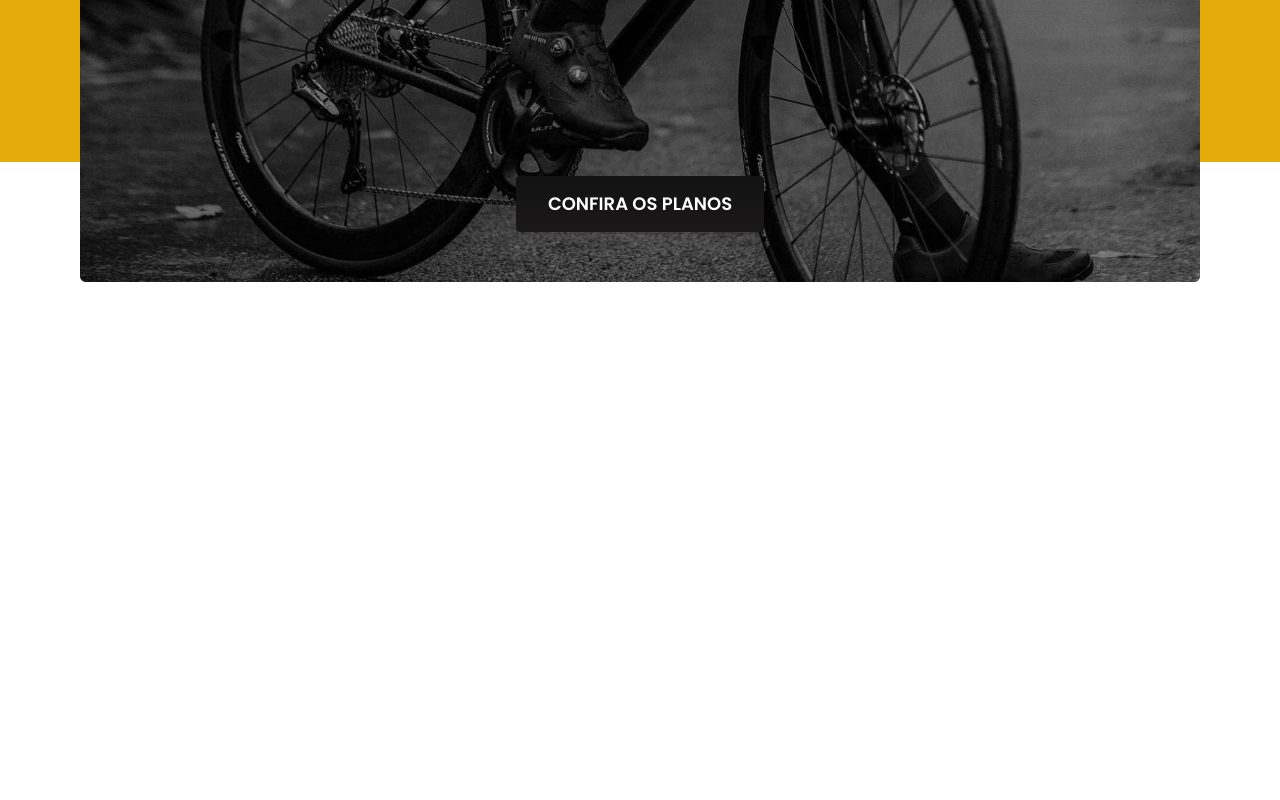
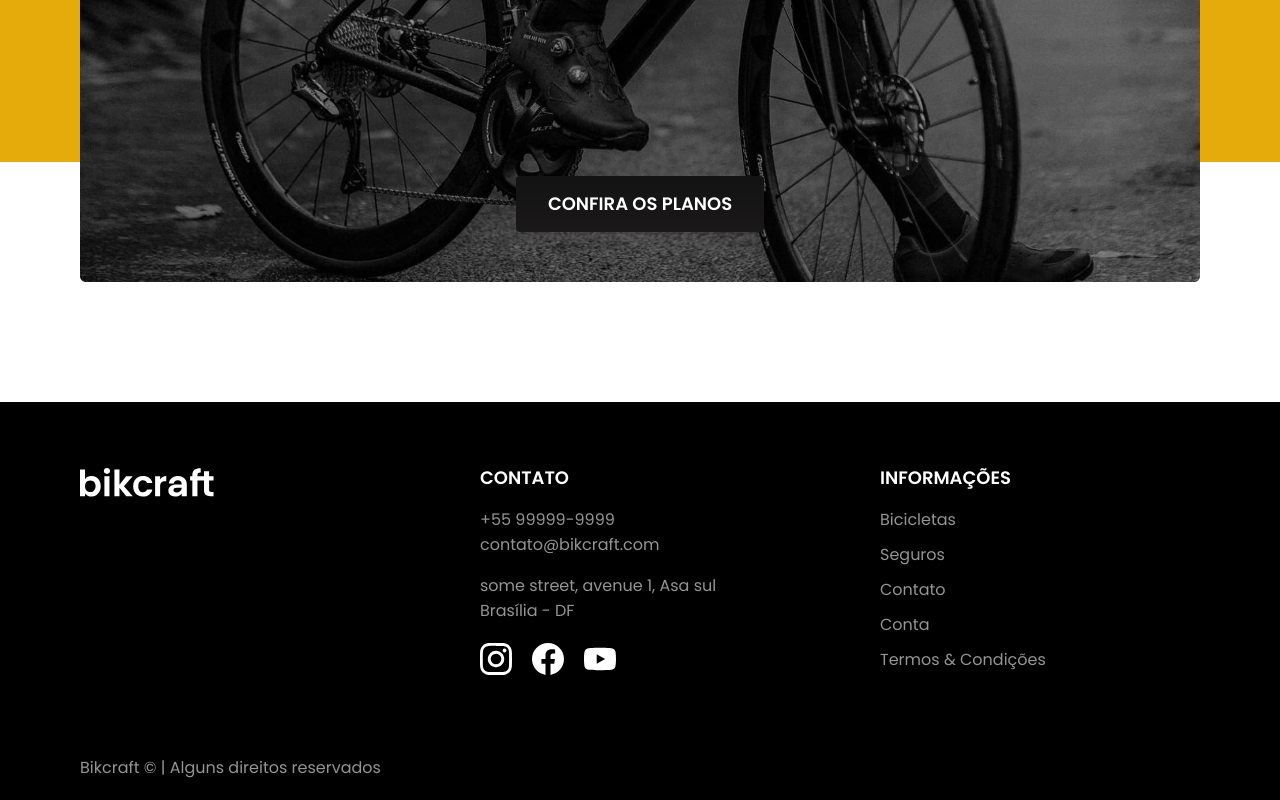
Before and after one commit to gabezy/bikcraft-project, a plain HTML site: page index.html in a window 1280 px wide. Shown: the part 3859-4659 px from the top of the page. Before the commit the page ends 4141 px from the top, so only its background shows below. Drawn offline with Linux system fonts and the light colour scheme.

Commit message:
Home page

```diff
--- a/css/global/header.css
+++ b/css/global/header.css
@@ -86,6 +86,10 @@
   z-index: 99;
 }
 @media (max-width: 900px) {
+  .header {
+    padding-top: 2rem !important;
+    padding-bottom: 2rem !important;
+  }
   .header-menu {
     display: none;
   }
--- a/css/style.css
+++ b/css/style.css
@@ -1,6 +1,7 @@
 /* Global */
 @import "/css/global/global.css";
 @import "/css/global/header.css";
+@import "/css/global/footer.css";
 
 /* Utility */
 @import "/css/utility/colors.css";
--- a/css/utility/components.css
+++ b/css/utility/components.css
@@ -24,6 +24,9 @@
 }
 
 /* Margin */
+.mg-b-120 {
+  margin-bottom: 120px;
+}
 .mg-b-80 {
   margin-bottom: 80px;
 }
--- a/css/utility/typography.css
+++ b/css/utility/typography.css
@@ -31,6 +31,7 @@
   font-size: 1.125rem;
   line-height: 1.35;
   font-weight: 600;
+  text-transform: uppercase;
 }
 .font-2-l {
   font-family: var(--ff-secondary);
--- a/index.html
+++ b/index.html
@@ -146,7 +146,7 @@
     </section>
 
     <article class="seguros-bg">
-        <div class="seguros container">
+        <div class="seguros container mg-b-120">
             <h2 class="font-1-xxl clr-c11 mg-b-40">Não fique desprotegido<span class="clr-c0">.</span></h2>
             <p class="font-1-l mg-b-72">
                 Confira mais nossos <b>seguros</b> para deixar sua bikcraft segura. Contamos com assistência técnica. Inscreva-se em um dos planos do nosso seguro Bikcraft e aproveite diversos benefícios.
@@ -158,6 +158,45 @@
         </div>
     </article>
 
+    <footer class="footer-bg">
+        <div class="footer container clr-c4">
+            <div class="footer-logo">
+                <a href="/index.html" class="logo">
+                    <img src="/img/bikcraft.svg" alt="Bikcraft">
+                </a>
+            </div>
+            <div class="footer-contact">
+                <h3 class="font-1-m clr-c0 mg-b-16">contato</h3>
+                <ul class="mg-b-20">
+                    <li>+55 99999-9999</li>
+                    <li>contato@bikcraft.com</li>
+                    <li>some street, avenue 1, Asa sul<span>Brasília - DF<span></li>
+                </ul>
+                <div class="footer-social">
+                    <a href="#">
+                        <img src="/img/redes/instagram.svg" alt="">
+                    </a>
+                    <a href="#">
+                        <img src="/img/redes/facebook.svg" alt="">
+                    </a>
+                    <a href="#">
+                        <img src="/img/redes/youtube.svg" alt="">
+                    </a>
+                </div>
+            </div>
+            <div class="footer-info">
+                <h3 class="font-1-m clr-c0 mg-b-16">informações</h3>
+                <ul>
+                    <li><a href="#">bicicletas</a></li>
+                    <li><a href="#">seguros</a></li>
+                    <li><a href="#">contato</a></li>
+                    <li><a href="#">conta</a></li>
+                    <li><a href="#">termos & condições</a></li>
+                </ul>
+            </div>
+            <p class="mg-b-20">Bikcraft © | Alguns direitos reservados</p>
+        </div>
+    </footer>
 
     <script src="main.js"></script>
 </body>
```
